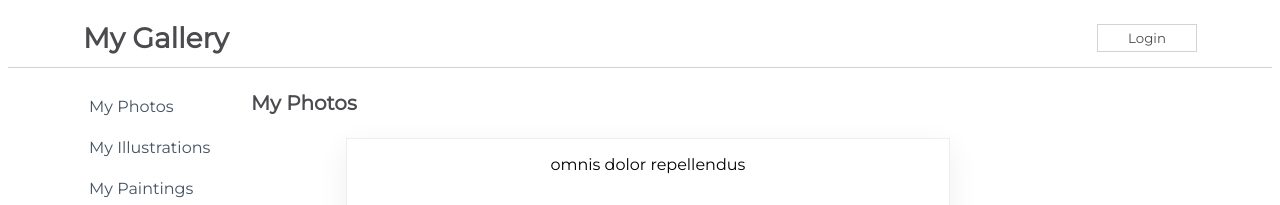
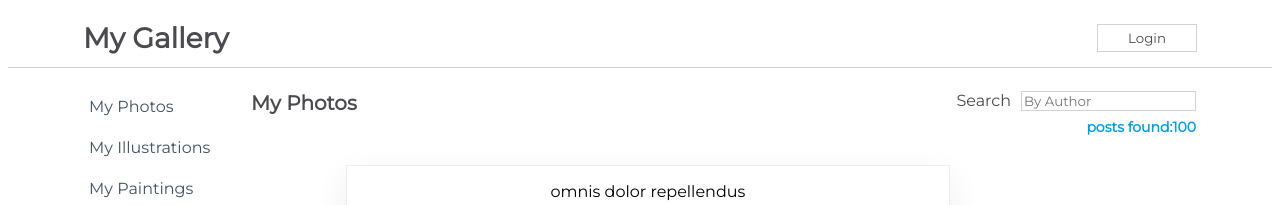
Before and after one commit to MustafaSahinci/react-challenges, a React (Create React App) app in the folder my-app/: page / in a window 1280 px wide. Shown: the top 205 px of the page. Built offline with nearby package versions, Linux system fonts and the light colour scheme.

Commit message:
add search form

```diff
--- a/my-app/src/components/Content.js
+++ b/my-app/src/components/Content.js
@@ -9,26 +9,46 @@
     super(props)
 
     this.state = {
-      isLoaded: false
+      isLoaded: false,
+      posts: []
     }
   }
   componentDidMount() {
     setTimeout(()=>{
         this.setState({
             isLoaded: true,
+            posts: savedPosts
         })
     }, 2000)
+  }
+  HandleInput = (event) => {
+    const name = event.target.value.toLowerCase()
+    console.log(name)
+    const filteredPosts = savedPosts.filter(posts => {
+      return posts.name.toLowerCase().includes(name)
+    })
+    this.setState({
+      posts: filteredPosts
+    })
   }
   render() {
     return (
       <div className= {css.Content}>
         <div className= {css.TitleBar}>
             <h1>My Photos</h1>
+            <form>
+              <label htmlFor='searchInput'>Search</label>
+              <input onChange={(event) => this.HandleInput(event)}
+                     type="search"
+                     id= "searchInput"
+                     placeholder="By Author" />
+              <h4>posts found:{this.state.posts.length}</h4>
+            </form>
         </div>
         <div className= {css.SearchResults}>
           {
             this.state.isLoaded ?
-            <PostItem savedPosts={savedPosts} />
+            <PostItem savedPosts={this.state.posts} />
             : <Loader />
           }
         </div>
```
